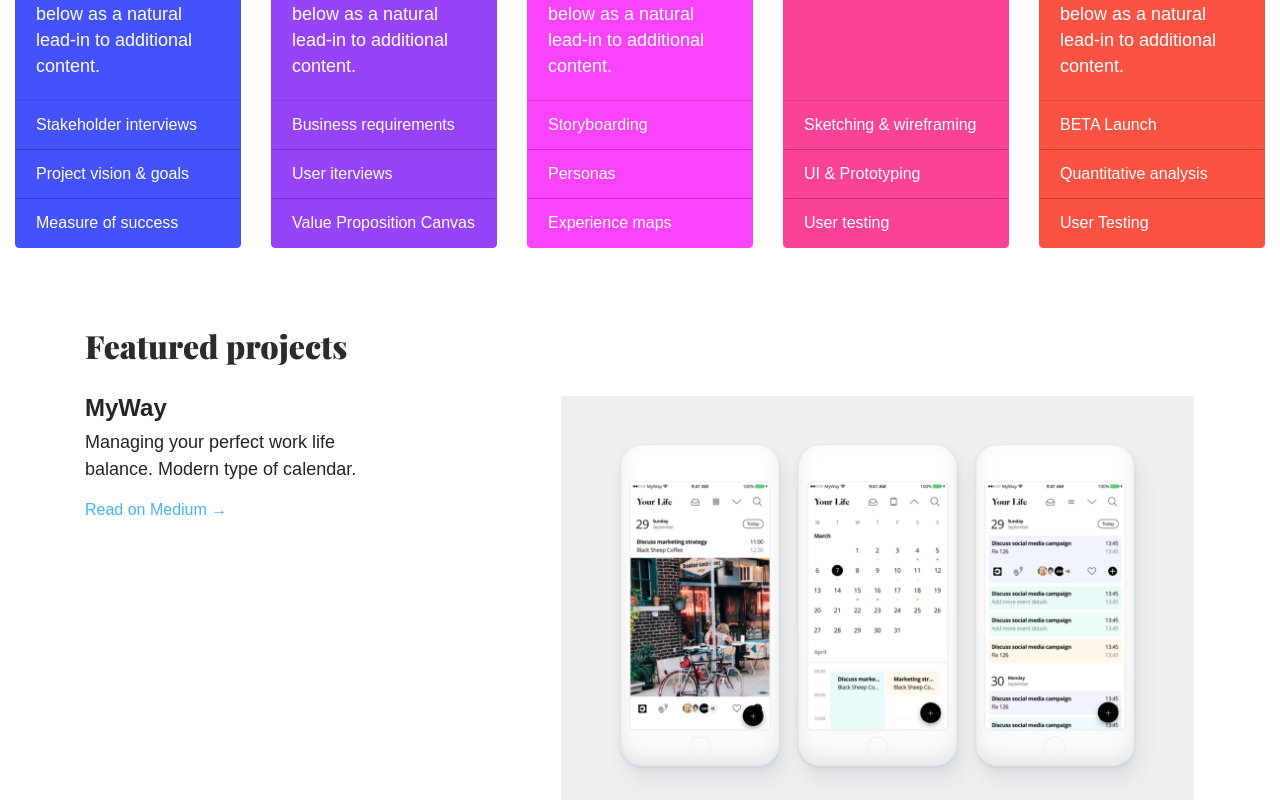
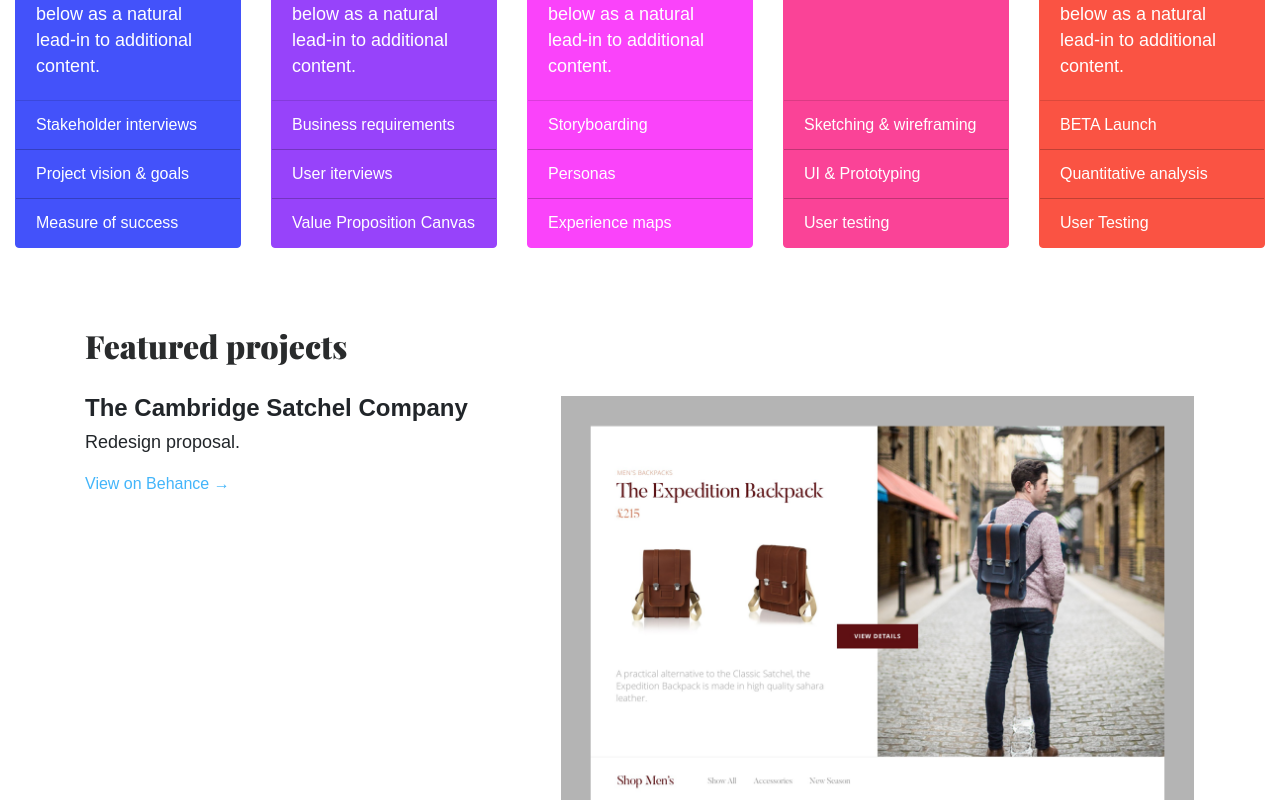
Before and after one commit to halol/grzegorz-hadala-portfolio, a Vue app: page / in a window 1280 px wide. Shown: the part 2000-2800 px from the top of the page. Built offline with nearby package versions, Linux system fonts and the light colour scheme; a web font is replaced by a local one.

Commit message:
created a temporary branch to deploy

```diff
--- a/src/App.vue
+++ b/src/App.vue
@@ -5,7 +5,7 @@
         <div class="row">
           <div class="col-lg-8">
             Grzegorz Hadala, Product Designer &nbsp; &mdash;&mdash;&mdash; &nbsp;
-            <a href="/hireme" class="btn btn-sm btn-primary">Hire me</a>
+            <!-- <a href="/hireme" class="btn btn-sm btn-primary">Hire me</a> -->
           </div>
           <div class="col-lg-4 text-right">
             <a href="#">Medium</a> &mdash;
--- a/src/components/Hello.vue
+++ b/src/components/Hello.vue
@@ -178,26 +178,26 @@
   data () {
     return {
       projects: [
-        {
-          name: 'MyWay',
-          description: 'Managing your perfect work life balance. Modern type of calendar.',
-          cover: '/static/myway/myway_cover.png',
-          link: '',
-          medium: 'https://medium.freecodecamp.org/grabs-front-end-guide-for-large-teams-484d4033cc41',
-          behance: ''
-        },
+        // {
+        //   name: 'MyWay',
+        //   description: 'Managing your perfect work life balance. Modern type of calendar.',
+        //   cover: '/static/myway/myway_cover.png',
+        //   link: '',
+        //   medium: 'https://medium.freecodecamp.org/grabs-front-end-guide-for-large-teams-484d4033cc41',
+        //   behance: ''
+        // },
         {
           name: 'The Cambridge Satchel Company',
           description: 'Redesign proposal.',
           cover: '/static/cambridge/cambridge_cover.png',
           behance: 'https://www.behance.net/gallery/55695313/The-Cambridge-Satchel-Company?'
         },
-        {
-          name: 'Disc Museum',
-          description: 'Lorem ipsum short description',
-          cover: '/static/cambridge_half.png',
-          behance: 'https://www.behance.net/gallery/54979335/Montreal-Espace-Pour-La-Vie-cards'
-        },
+        // {
+        //   name: 'Disc Museum',
+        //   description: 'Lorem ipsum short description',
+        //   cover: '/static/cambridge_half.png',
+        //   behance: 'https://www.behance.net/gallery/54979335/Montreal-Espace-Pour-La-Vie-cards'
+        // },
         {
           name: 'Swift: Drink Sociably',
           description: 'No more wasting time queuing at a noisy bar. With Swift you order and pay for your drinks directly from your phone, skip the queue and pick them up.',
--- a/src/components/HireMe.vue
+++ b/src/components/HireMe.vue
@@ -4,9 +4,7 @@
       <div class="row">
         <div class="col-lg-12">
           <router-link to="/" class="back-button">&times;</router-link>
-          <h2>Why you should hire me</h2>
-          <p class="lead">Lorem ipsum dolor sit amet, consectetur adipisicing elit. Minus fugit iusto consequatur voluptas odit dolore, incidunt corporis expedita, laborum facere vitae placeat temporibus voluptates laboriosam quidem distinctio, facilis excepturi aliquid.</p>
-          <p>Lorem ipsum dolor sit amet, consectetur adipisicing elit. Quo voluptates nesciunt nihil atque voluptate nam nemo quas veniam, nisi quis quidem cupiditate sunt dolor corporis earum explicabo quos. Vel, illo?</p>
+          <p>grzegorz.hadala@gmail.com</p>
         </div>
       </div>
     </div>
```
